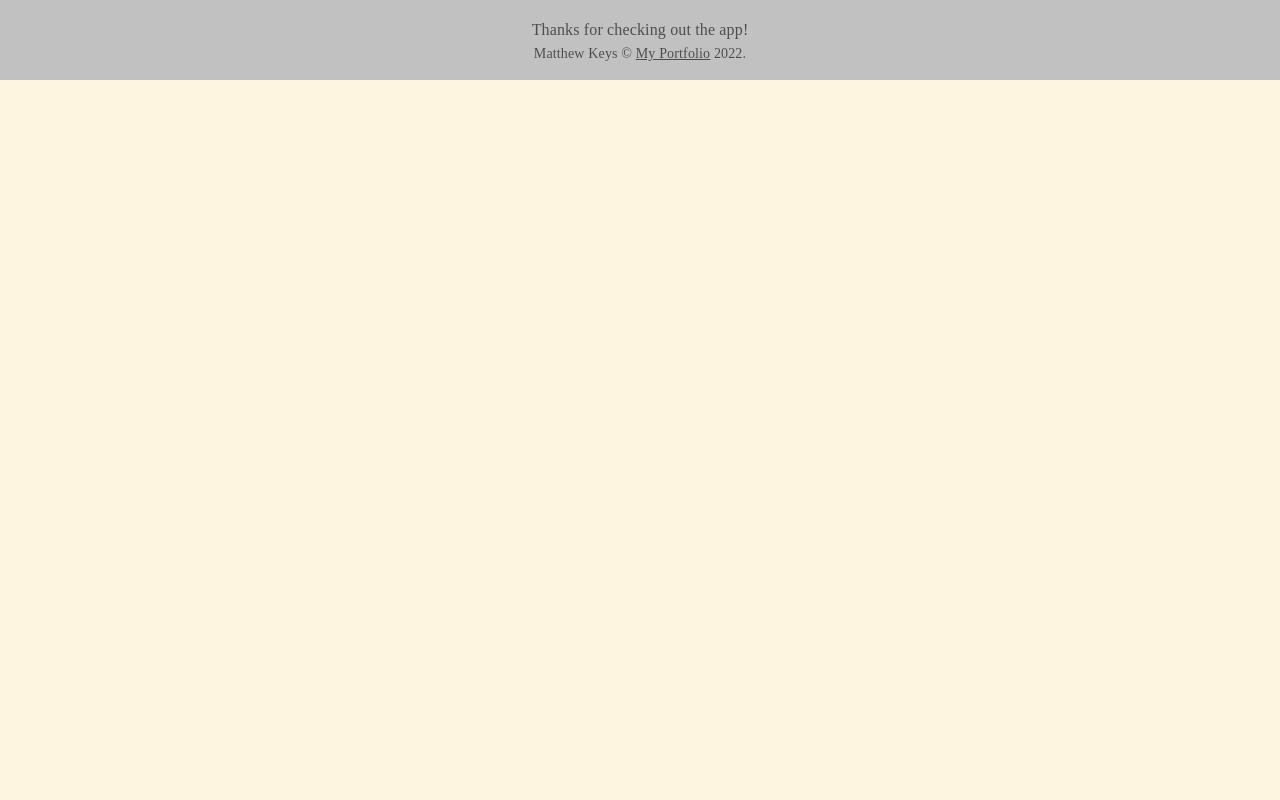
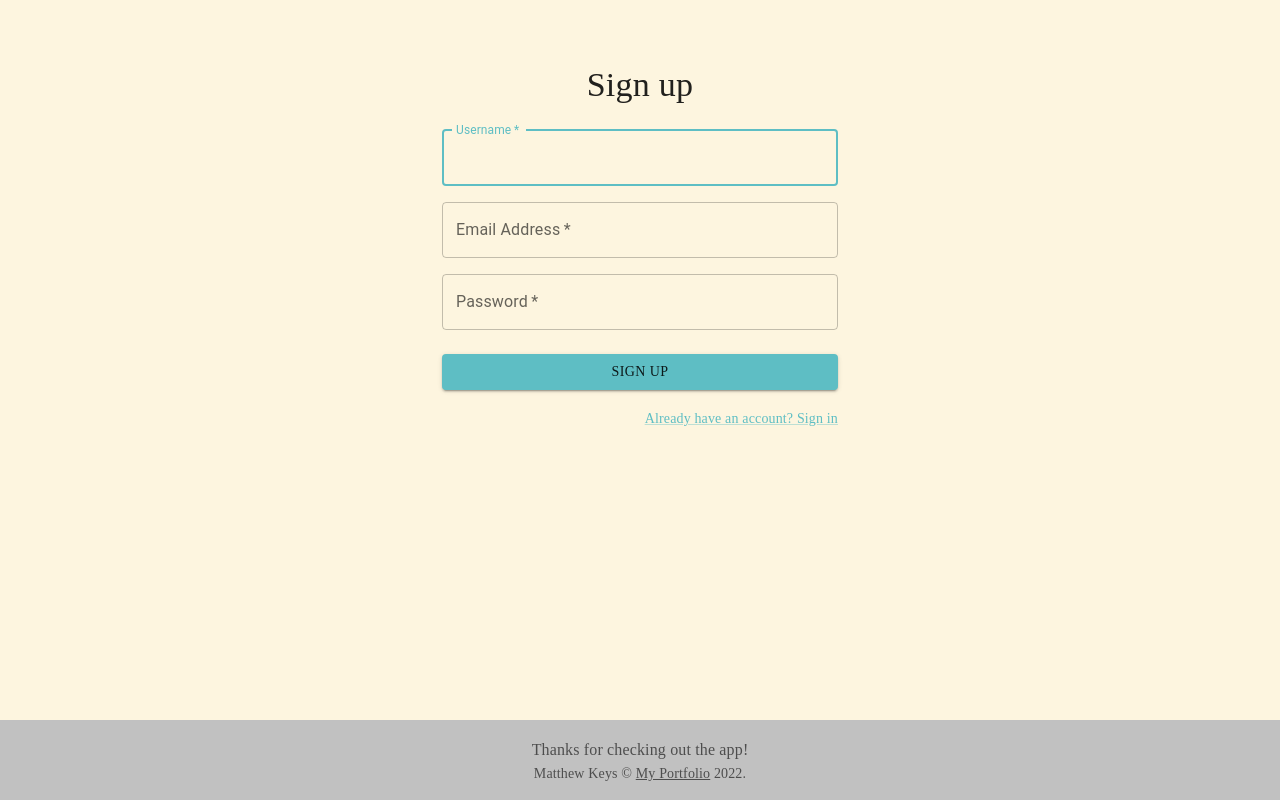
Before and after one commit to Fawlty22/MyBagV1, a React (Create React App) app in the folder client/: page /signup in a window 1280 px wide. Built offline with nearby package versions, Linux system fonts and the light colour scheme; the HTML template or start-up script is replaced by a standard one.

Commit message:
signup page built, addUser mutation works. Just have to figure out how to login following successful addUser

```diff
--- a/client/src/App.js
+++ b/client/src/App.js
@@ -10,6 +10,7 @@ import { setContext } from "@apollo/client/link/context";
 import { StoreProvider } from "./utils/GlobalContext";
 import Dashboard from "./pages/Dashboard";
 import Login from "./pages/Login";
+import Signup from "./pages/Signup";
 import Footer from "./components/Footer";
 import "./App.css";
 
@@ -42,6 +43,7 @@ function App() {
           <Switch>
             <Route exact path="/" render={()=> <Dashboard />} />
             <Route exact path="/login" render={()=> <Login />} />
+            <Route exact path="/signup" render={()=> <Signup />} />
           </Switch>
         </StoreProvider>
       </Router>
--- a/client/src/graphql/mutations.js
+++ b/client/src/graphql/mutations.js
@@ -21,10 +21,12 @@ export const ADDUSER_MUTATION = gql`
   mutation addUser(
     $username: String!
     $email: String!
+    $password: String!
   ) {
     addUser(
       username: $username
       email: $email
+      password: $password
     ) {
       token
       user {
--- a/client/src/pages/Login.jsx
+++ b/client/src/pages/Login.jsx
@@ -83,7 +83,7 @@ export default function SignIn() {
           }}
         >
           <Typography component="h1" variant="h4" sx={{fontFamily: "Fredoka One"}}>
-            Sign in
+            Login
           </Typography>
           <Box
             component="form"
@@ -120,7 +120,7 @@ export default function SignIn() {
               variant="contained"
               sx={{ mt: 3, mb: 2, fontFamily: "Fredoka One" }}
             >
-              Sign In
+              Login
             </Button>
             <Grid container>
               <Grid item xs>
--- /dev/null
+++ b/client/src/pages/Signup.jsx
@@ -0,0 +1,143 @@
+import * as React from 'react';
+import { useState } from 'react';
+import Avatar from '@mui/material/Avatar';
+import Button from '@mui/material/Button';
+import CssBaseline from '@mui/material/CssBaseline';
+import TextField from '@mui/material/TextField';
+import FormControlLabel from '@mui/material/FormControlLabel';
+import Checkbox from '@mui/material/Checkbox';
+import Link from '@mui/material/Link';
+import Grid from '@mui/material/Grid';
+import Box from '@mui/material/Box';
+import Typography from '@mui/material/Typography';
+import Container from '@mui/material/Container';
+import { createTheme, ThemeProvider } from '@mui/material/styles';
+import { useMutation } from "@apollo/client";
+import { ADDUSER_MUTATION } from "../graphql/mutations";
+import Auth from "../utils/auth";
+
+
+const theme = createTheme({
+    palette: {
+      type: "light",
+      primary: {
+        main: "#5EBEC4",
+        light: "#7ECBCF",
+      },
+      secondary: {
+        main: "#F92C85",
+      },
+      background: {
+        default: "#FDF5DF",
+        dark: "#C1C1C1",
+      },
+    },
+  });
+
+export default function SignUp() {
+    const [formState, setFormState] = useState({ username: "", email: "", password: "" });
+    const [addUser, { data, loading, error }] = useMutation(ADDUSER_MUTATION);
+
+  const handleSubmit = async (event) => {
+    event.preventDefault();
+
+    try {
+        const mutationResponse = await addUser({
+          variables: {
+            username: formState.username,
+            email: formState.email,
+            password: formState.password,
+          },
+        });
+        console.log("ADDUSER-mutationresponse", mutationResponse)
+
+      } catch (e) {
+        console.log(e);
+      }
+  };
+
+  const handleChange = (event) => {
+    const { name, value } = event.target;
+    setFormState({
+      ...formState,
+      [name]: value,
+    });
+    console.log(formState)
+  };
+
+  return (
+    <ThemeProvider theme={theme}>
+      <Container component="main" maxWidth="xs" >
+        <CssBaseline />
+        <Box
+          sx={{
+            marginTop: 8,
+            display: 'flex',
+            flexDirection: 'column',
+            alignItems: 'center',
+          }}
+        >
+
+          <Typography component="h1" variant="h4" sx={{fontFamily: "Fredoka One"}}>
+            Sign up
+          </Typography>
+          <Box component="form" noValidate onSubmit={handleSubmit} sx={{ mt: 3 }}>
+            <Grid container spacing={2}>
+              <Grid item xs={12}>
+                <TextField
+                  autoComplete="username"
+                  name="username"
+                  required
+                  fullWidth
+                  id="username"
+                  label="Username"
+                  autoFocus
+                  onChange={handleChange}
+                />
+              </Grid>
+              <Grid item xs={12}>
+                <TextField
+                  required
+                  fullWidth
+                  id="email"
+                  label="Email Address"
+                  name="email"
+                  autoComplete="email"
+                  onChange={handleChange}
+                />
+              </Grid>
+              <Grid item xs={12}>
+                <TextField
+                  required
+                  fullWidth
+                  name="password"
+                  label="Password"
+                  type="password"
+                  id="password"
+                  autoComplete="new-password"
+                  onChange={handleChange}
+                />
+              </Grid>
+
+            </Grid>
+            <Button
+              type="submit"
+              fullWidth
+              variant="contained"
+              sx={{ mt: 3, mb: 2, fontFamily: "Fredoka One"}}
+            >
+              Sign Up
+            </Button>
+            <Grid container justifyContent="flex-end">
+              <Grid item>
+                <Link href="/login" variant="body2" sx={{fontFamily: "Fredoka One"}}>
+                  Already have an account? Sign in
+                </Link>
+              </Grid>
+            </Grid>
+          </Box>
+        </Box>
+      </Container>
+    </ThemeProvider>
+  );
+}
```
